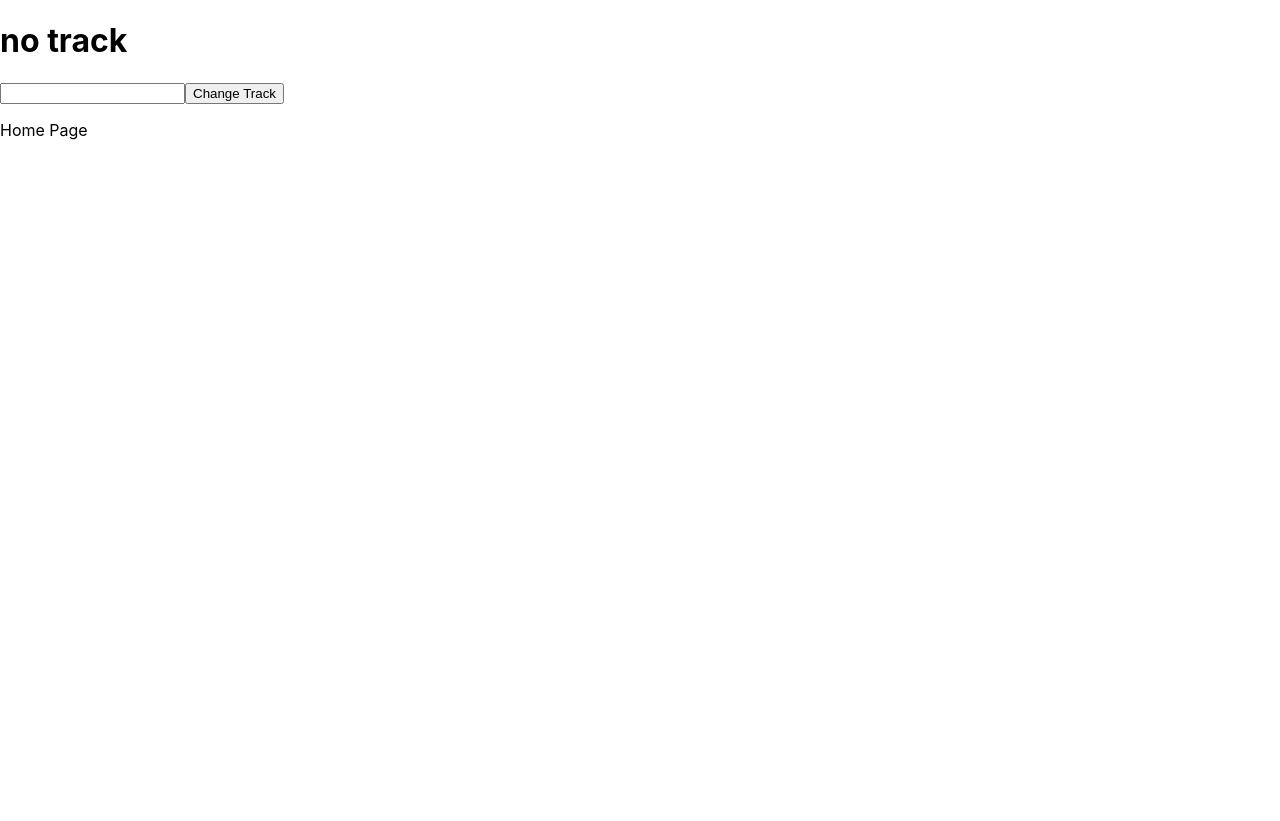
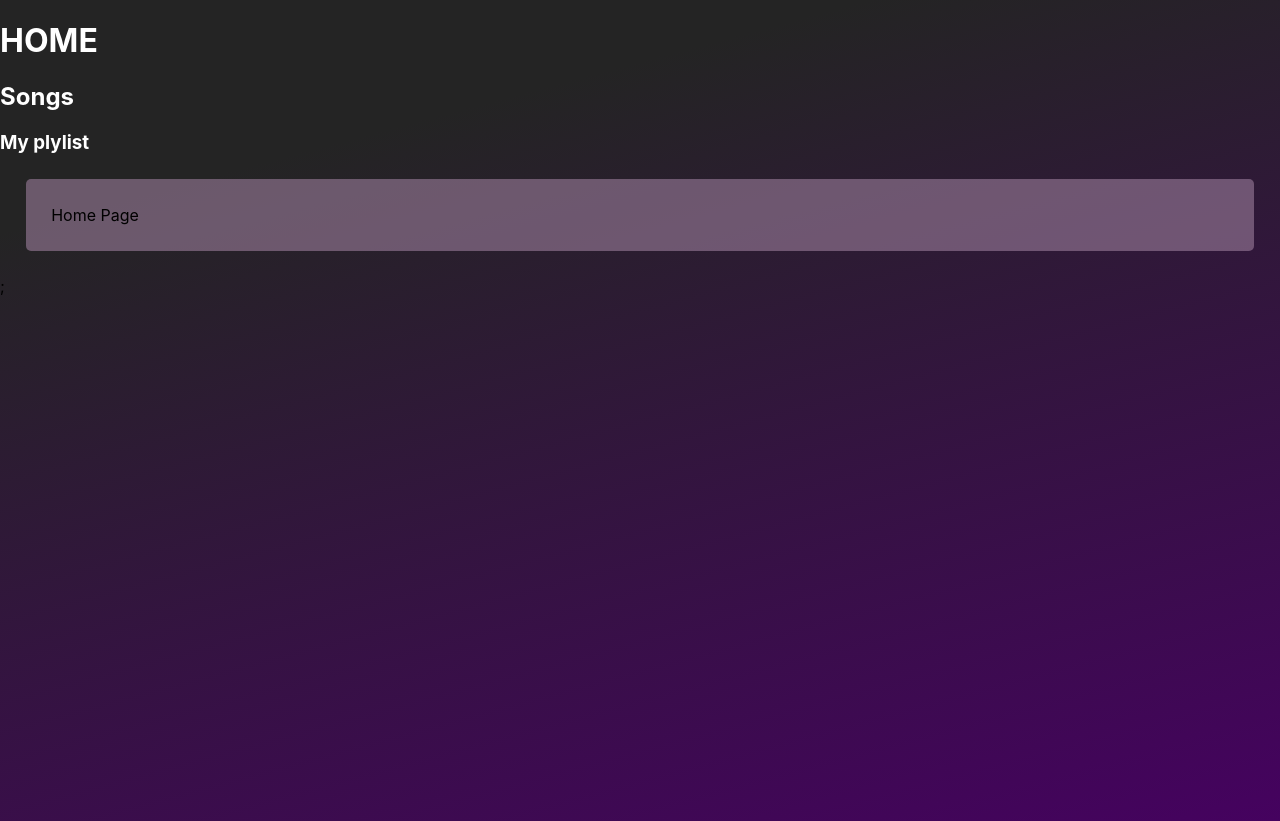
Before and after one commit to MiguelPerezMartinez/apollofy-music-project, a React (Create React App) app in the folder client/: page / in a window 1280 px wide. Before the commit the page ends 800 px from the top, so only its background shows below. Built offline with nearby package versions, Linux system fonts and the light colour scheme.

Commit message:
feat #39 general styles

```diff
--- a/client/src/App.js
+++ b/client/src/App.js
@@ -11,7 +11,7 @@ import ReducerTest from "./components/ReducerTest";
 function App() {
   return (
     <>
-      <ReducerTest />
+      {/* <ReducerTest /> */}
       <Switch>
         <Route path="/register" component={Register} />
         <Route path="/profile" component={Profile} />
--- a/client/src/index.css
+++ b/client/src/index.css
@@ -1,13 +1,30 @@
 body {
   margin: 0;
-  font-family: -apple-system, BlinkMacSystemFont, 'Segoe UI', 'Roboto', 'Oxygen',
-    'Ubuntu', 'Cantarell', 'Fira Sans', 'Droid Sans', 'Helvetica Neue',
+  font-family: -apple-system, BlinkMacSystemFont, "Segoe UI", "Roboto", "Oxygen",
+    "Ubuntu", "Cantarell", "Fira Sans", "Droid Sans", "Helvetica Neue",
     sans-serif;
   -webkit-font-smoothing: antialiased;
   -moz-osx-font-smoothing: grayscale;
+  background: linear-gradient(-15deg, #45025f, #242424 80%);
+  height: 100vh;
 }
-
+.generalContainer {
+  background-color: rgba(155, 125, 155, 0.6);
+  margin: 2%;
+  padding: 2%;
+  box-sizing: border-box;
+  border-radius: 5px;
+}
+h1 {
+  color: white;
+}
+h2 {
+  color: white;
+}
+h3 {
+  color: white;
+}
 code {
-  font-family: source-code-pro, Menlo, Monaco, Consolas, 'Courier New',
+  font-family: source-code-pro, Menlo, Monaco, Consolas, "Courier New",
     monospace;
 }
--- a/client/src/pages/Home/Home.js
+++ b/client/src/pages/Home/Home.js
@@ -1,7 +1,14 @@
 import React from "react";
 
 function Home() {
-  return <div>Home Page</div>;
+  return (
+    <>
+      <h1>HOME</h1>
+      <h2>Songs</h2>
+      <h3>My plylist</h3>
+      <div className="generalContainer">Home Page</div>;
+    </>
+  );
 }
 
 export default Home;
```
